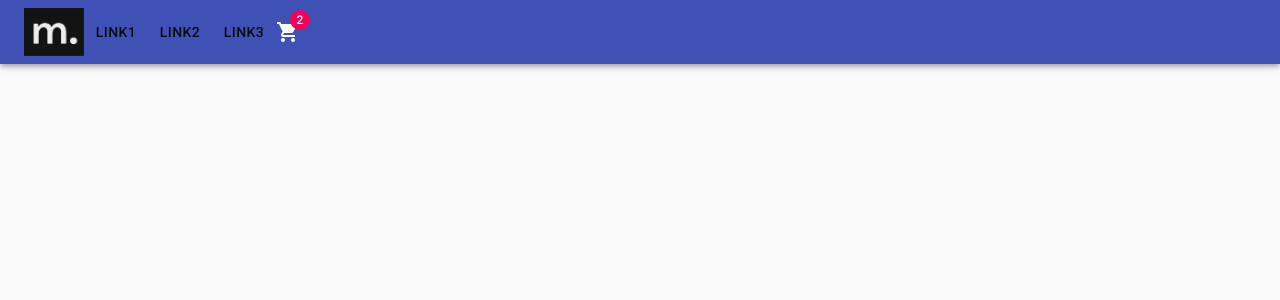
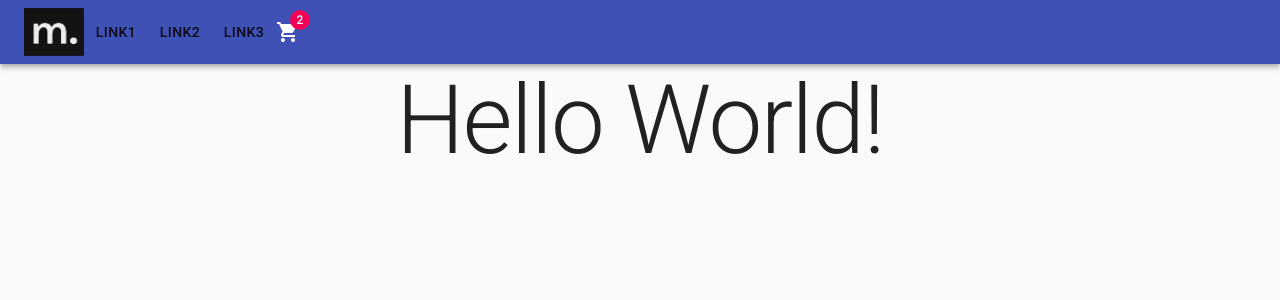
Before and after one commit to rodrigomones/mones-gallery-shop, a React (Create React App) app: page / in a window 1280 px wide. Shown: the top 300 px of the page. Built offline with nearby package versions, Linux system fonts and the light colour scheme.

Commit message:
Add-ItemListContainer-clase4-Componentes

```diff
--- a/src/App.jsx
+++ b/src/App.jsx
@@ -1,10 +1,12 @@
 import "./App.css";
+import { ItemListContainer } from "./components/ItemListContainer";
 import { NavBar } from "./components/NavBar";
 
 function App() {
   return (
     <div className="App">
       <NavBar />
+      <ItemListContainer />
     </div>
   );
 }
--- /dev/null
+++ b/src/components/ItemListContainer/index.jsx
@@ -0,0 +1,9 @@
+import { Typography } from "@material-ui/core";
+
+export const ItemListContainer = () => {
+  return (
+    <>
+      <Typography variant="h1">Hello World!</Typography>
+    </>
+  );
+};
```
